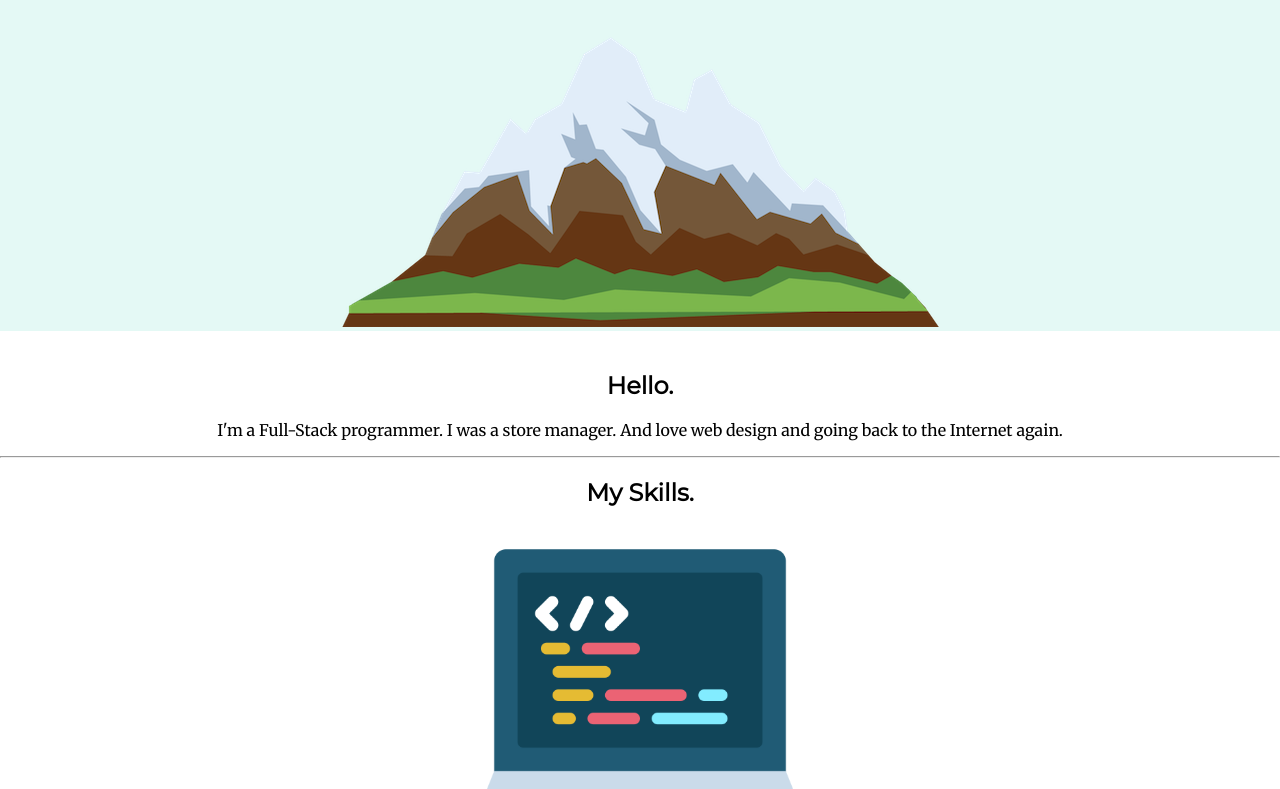
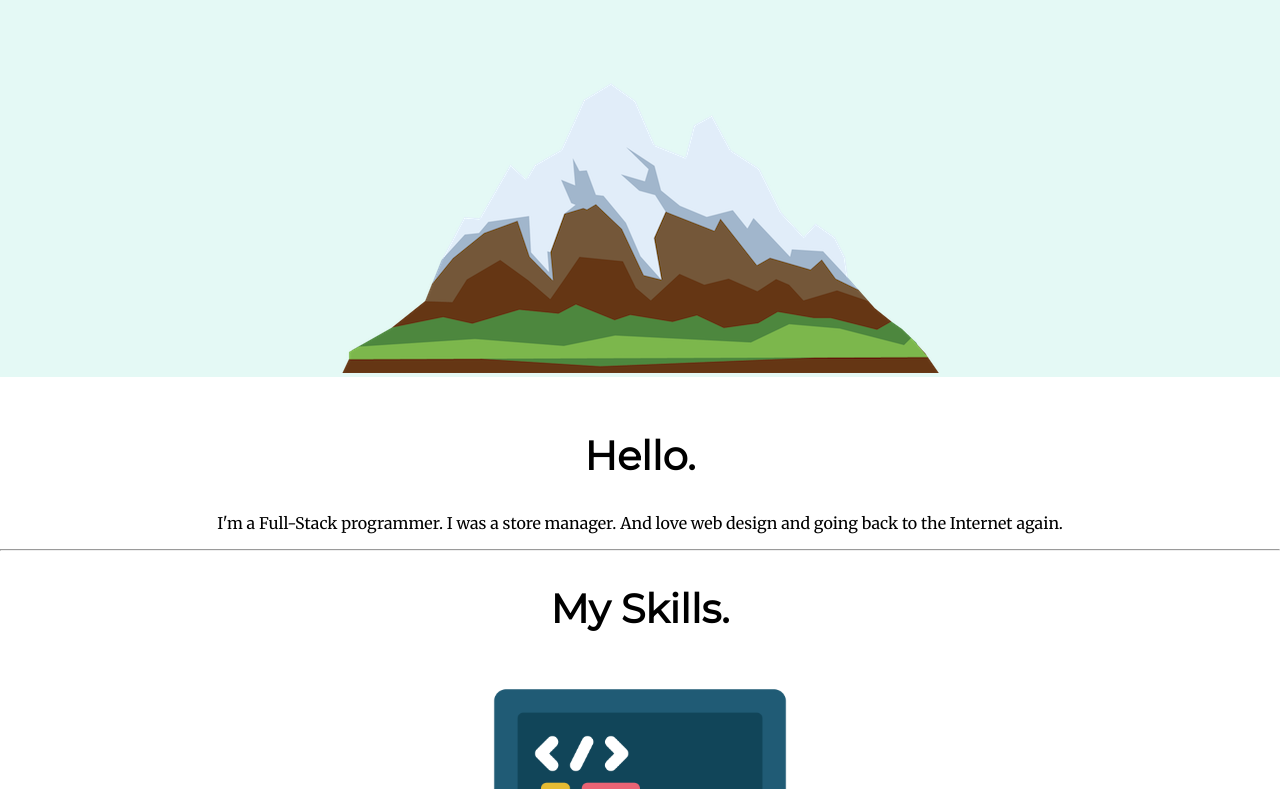
Before and after one commit to blp100/CssWork, a plain HTML site: page index.html in a window 1280 px wide. Shown: the part 315-1104 px from the top of the page. Drawn offline with Linux system fonts and the light colour scheme.

Commit message:
Update style.css

```diff
--- a/css/style.css
+++ b/css/style.css
@@ -18,7 +18,9 @@ h1{
     color: #11999E;
 }
 h2{
+    font-size: 2.5em;
     font-family: 'Montserrat', sans-serif;
+    coloer: #66BFBF;
 }
 .top-cloud{
     right: 35%;
```
